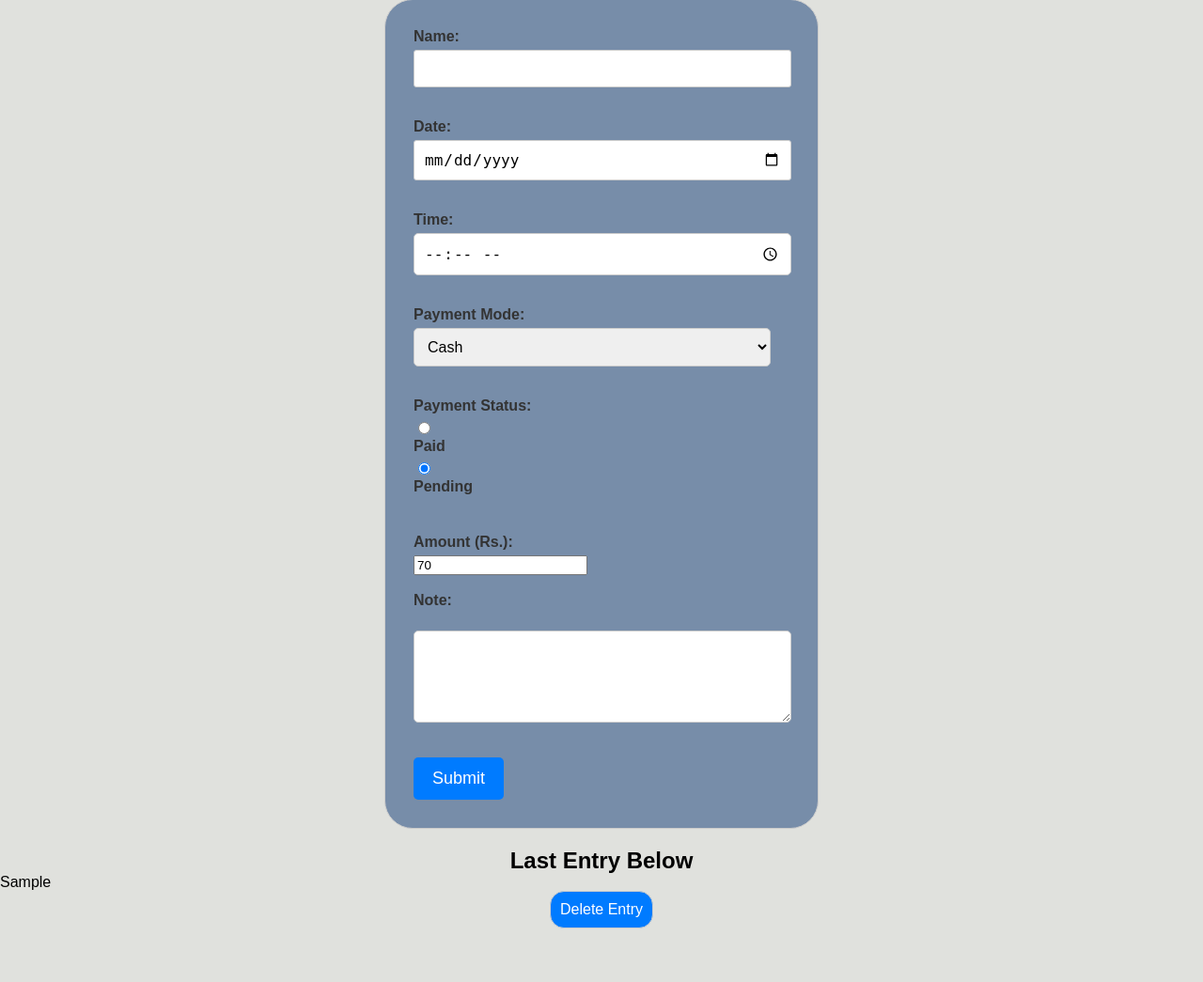
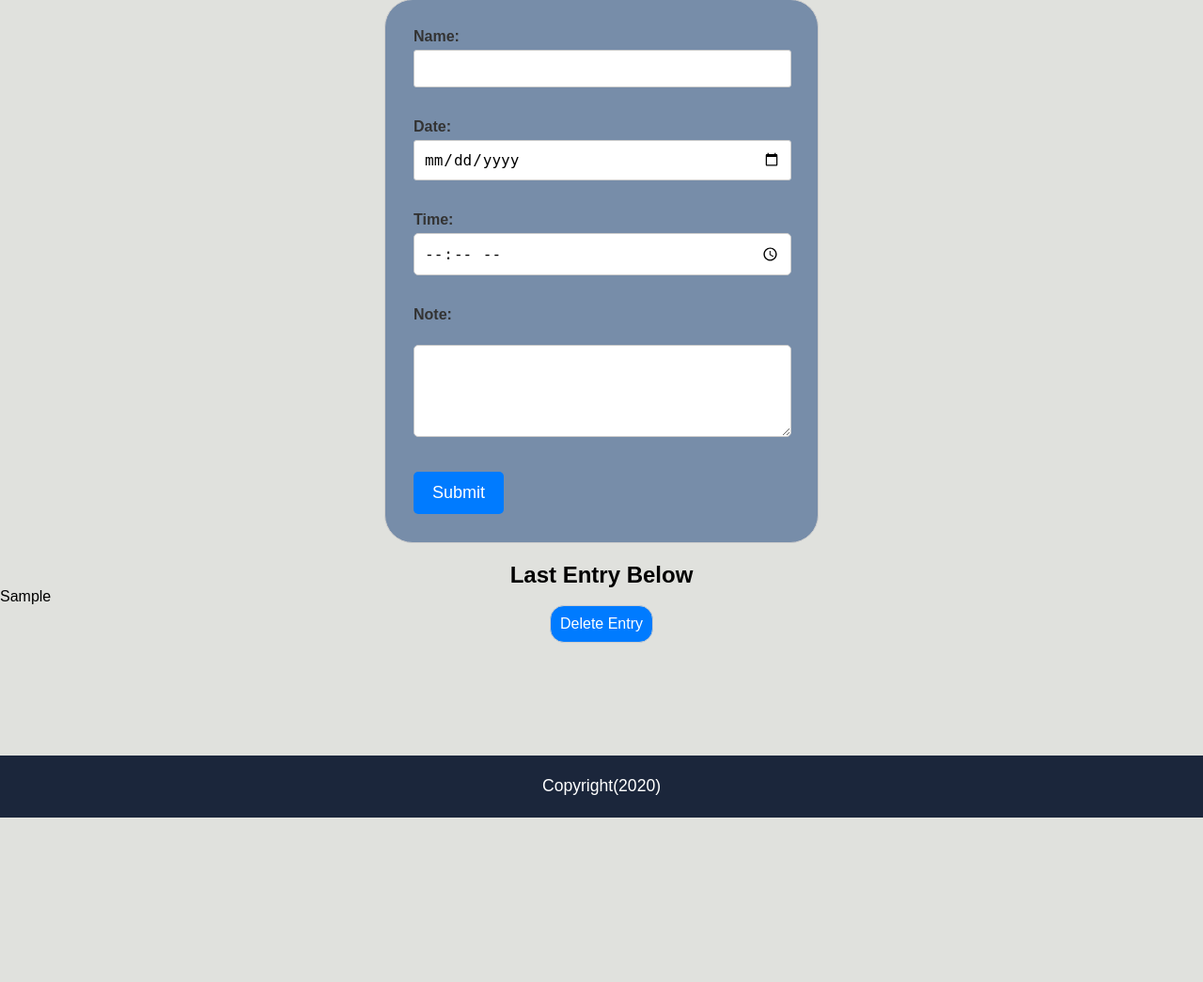
Before and after one commit to materialSlime/water_tanker_logger, a Flask app: template templates/entry.html in a window 1280 px wide. Shown: the part 112-1157 px from the top of the page at 94% size. After the commit the page ends 982 px from the top, so only its background shows below. Run offline with Flask 3, Linux system fonts and the light colour scheme; the template is opened without the code that fills it: most values are stand-ins (such as "Sample title", 1, 10 or a date in 2020); parts of the project's set-up code (start-up, migrations or seed data) failed here and were passed over.

Commit message:
updated main.py to make it work with sql (entry, payment and all retrieval features working)

```diff
--- a/import_to_db.py
+++ b/import_to_db.py
@@ -1,6 +1,6 @@
 from datetime import datetime
+import pandas as pd
 from sqlalchemy import create_engine, text
-import pandas as pd
 from mysql_queries import *
 
 host = '127.0.0.1'
--- a/main.py
+++ b/main.py
@@ -1,11 +1,21 @@
 from flask import Flask, render_template, request, redirect, url_for, send_file
 from datetime import datetime, timedelta
+from sqlalchemy import create_engine, text
 import pandas as pd
 import csv
+from mysql_queries import *
 
+host = '127.0.0.1'
+user = 'root'
+password = 'bharti'
+port = 3306
+database = "water_tanker_records"
+current_year = datetime.now().year
+
+engine = create_engine(f'mysql+pymysql://{user}:{password}@{host}:{port}/{database}')
+
+df = pd.read_sql(text(customer_tanker), engine)
 app = Flask(__name__)
-
-current_year = datetime.now().year
 
 
 def handle_no_file_found():
@@ -22,19 +32,28 @@ def handle_no_file_found():
         data = pd.read_csv('./logs.csv')
 
 
-handle_no_file_found()
+# handle_no_file_found()
 
 
-def write_entry_to_file(data):
-    with open("./logs.csv", 'a', newline='') as tanker_logs:
-        fieldnames = ['Name', 'Date', 'Time', 'Payment Mode', 'Payment Status', 'Amount (Rs.)', 'Note']
-        writer = csv.DictWriter(tanker_logs, fieldnames=fieldnames)
+def insert_tanker_record_to_sql(data):
+    with engine.connect() as conn:
 
-        if tanker_logs.tell() == 0:
-            writer.writeheader()
-            writer.writerow(data)
-        else:
-            writer.writerow(data)
+        customer_details = pd.read_sql(f'SELECT customer_id FROM customers '
+                                       f'WHERE name = "{data["Name"]}"', engine)
+
+        params = {
+            'customer_id': customer_details['customer_id'].item(),
+            'date': data['Date'],
+            'time': data['Time']
+        }
+
+        customer_params = {
+            "amount": customer_details['customer_id'].item(),
+            "name": data["Name"]
+        }
+        conn.execute(text(insert_tanker_record), parameters=params)
+        conn.execute(text(update_balance), parameters=customer_params)
+        conn.commit()
 
 
 def delete_last_entry():
@@ -62,31 +81,11 @@ def data_in_range_date(data, start, end):
     end_date = datetime.strptime(end, "%Y-%m-%d")
     date_range = []
     while start_date <= end_date:
-        date_range.append(start_date.strftime("%Y-%m-%d"))
+        date_range.append(start_date.date())
         start_date += timedelta(days=1)
-
-    refined = data[data['Date'].isin(date_range)]
+    refined = data[data['date'].isin(date_range)]
 
     return refined
-
-
-def get_amount_sum(data):
-    all_pending_payments = data[data["Payment Status"] == "Pending"]
-    return all_pending_payments["Amount (Rs.)"].sum()
-
-
-def update_dataframe(name, amt):
-    df = pd.read_csv('./logs.csv')
-    filtered = df[(df['Name'] == name) & (df["Payment Status"] == "Pending")]
-
-    for index, row in filtered.iterrows():
-
-        if amt >= row['Amount (Rs.)']:
-            df.at[index, 'Payment Status'] = 'Paid'
-            amt -= row['Amount (Rs.)']
-        print("Updating")
-
-    df.to_csv('./logs.csv', index=False)
 
 
 @app.route("/", methods=["GET", "POST"])
@@ -94,18 +93,19 @@ def home():
     if request.method == "POST":
         if request.form.get('table-index'):
             delete_by_index(request.form.get('table-index'))
-    data = pd.read_csv('./logs.csv')[::-1]
-    return render_template("index.html", footer_cpr_year=current_year, data_table_bool=True, data_table=data)
+    data = pd.read_sql(text(customer_tanker), engine)
+    return render_template("index.html", footer_cpr_year=current_year,
+                           data_table_bool=True, data_table=data)
 
 
 @app.route("/entry", methods=["POST", "GET"])
 def entry_page():
-    tanker_logs = pd.read_csv('./logs.csv')
+    tanker_logs = pd.read_sql(text(customer_tanker), engine)
     try:
-        default_date = tanker_logs.tail(1)['Date'].item()
-        last_time = tanker_logs.tail(1)["Time"].item()
+        last_date = tanker_logs.tail(1)['date'].item()
+        last_time = tanker_logs.tail(1)["time"].item()
     except:
-        default_date = None
+        last_date = None
         last_time = None
 
     entry_status = False
@@ -119,63 +119,72 @@ def entry_page():
             form_data = {
                 'Name': request.form['name'],
                 'Date': request.form['date'],
-                'Time': request.form['time'],
-                'Payment Mode': request.form['payment_mode'],
-                'Payment Status': request.form['payment_status'],
-                'Amount (Rs.)': request.form['amount'],
-                'Note': request.form['note']
+                'Time': request.form['time']
             }
             entry_status = True
-            write_entry_to_file(form_data)
+            insert_tanker_record_to_sql(form_data)
 
-    tanker_logs = pd.read_csv('./logs.csv')
-    last_row = tanker_logs.tail(1)
+    tanker_logs = pd.read_sql(text(customer_tanker), engine)
+    latest_row = tanker_logs.head(1)
+
     return render_template("entry.html", footer_cpr_year=current_year,
-                           entry_status_content=entry_status, default_date=default_date,
-                           last_time=last_time, last_log=last_row)
+                           entry_status_content=entry_status, default_date=last_date,
+                           last_time=last_time, last_log=latest_row)
 
 
 @app.route("/retrieve", methods=["GET", "POST"])
 def retrieve_page():
     if request.method == "POST":
+        in_range = None
+        data = pd.read_sql(text(customer_tanker), engine)
         if request.form.get('logs_by_date') == "Retrieve by Date":
-            data = pd.read_csv('./logs.csv')
             date = request.form.get('specified-date')
             in_range = data_in_range_date(data, date, date)
-            return render_template("retrieve.html", footer_cpr_year=current_year,
-                                   data_table=in_range, data_table_bool=True, amount_sum=get_amount_sum(in_range))
 
         if request.form.get('logs_today') == "Retrieve Today's Log":
-            data = pd.read_csv('./logs.csv')
             today = datetime.now().strftime("%Y-%m-%d")
             in_range = data_in_range_date(data, today, today)
-            return render_template("retrieve.html", footer_cpr_year=current_year,
-                                   data_table=in_range, data_table_bool=True, amount_sum=get_amount_sum(in_range))
 
         elif request.form.get('submit') == "Submit":
             name = request.form['name']
             start_date = request.form['startDate']
             end_date = request.form['endDate']
-            tanker_logs = pd.read_csv('./logs.csv')
-            all_matching_names = tanker_logs[tanker_logs['Name'] == name]
+            tanker_logs = pd.read_sql(text(customer_tanker), engine)
+            all_matching_names = tanker_logs[tanker_logs['name'] == name]
             in_range = data_in_range_date(all_matching_names, start_date, end_date)
-            return render_template("retrieve.html", footer_cpr_year=current_year,
-                                   data_table=in_range, data_table_bool=True, amount_sum=get_amount_sum(in_range))
+        return render_template("retrieve.html", footer_cpr_year=current_year,
+                               data_table=in_range, data_table_bool=True)
     return render_template("retrieve.html", footer_cpr_year=current_year,
                            data_table=None, data_table_bool=False)
 
 
 @app.route("/update-pay-info", methods=["GET", "POST"])
-def update_pay_info_page():
+def payment_entry_page():
     if request.method == 'POST':
         if request.form.get('update') == 'Update':
-            name = request.form.get('name')
-            paid_amt = request.form.get('paid_amount')
-            mode = request.form.get('payment_mode')
-            update_dataframe(name, int(paid_amt))
-            return render_template('./update_payment.html', update_succeed=True)
+
+            cs_id = pd.read_sql(f"SELECT customer_id FROM customers "
+                                f"WHERE name = '{request.form.get('name')}'", engine)['customer_id'].item()
+            payment_params = {
+                "customer_id": cs_id,
+                "date": datetime.now().date(),
+                "paid_amount": request.form.get('paid_amount')
+                # "mode" : request.form.get('payment_mode')
+            }
+
+            customer_params = {
+                "name": cs_id,
+                "amount": request.form.get('paid_amount')
+            }
+
+            with engine.connect() as conn:
+                conn.execute(text(insert_payment), parameters=payment_params)
+                conn.execute(text(update_balance), parameters=customer_params)
+                conn.commit()
+
+            return render_template('./payment_entry.html', update_succeed=True)
     else:
-        return render_template('./update_payment.html')
+        return render_template('./payment_entry.html')
 
 
 @app.route('/download-logs')
--- a/mysql_queries.py
+++ b/mysql_queries.py
@@ -42,3 +42,17 @@ insert_payment = """
     INSERT INTO payments (customer_id, date, paid_amount)
     VALUES (:customer_id, :date, :paid_amount);
 """
+
+update_balance = """
+    UPDATE customers
+    SET balance = balance + :amount
+    WHERE customer_id = :name;
+"""
+
+customer_tanker = """
+   SELECT name, date, time
+    FROM tanker_records AS tf
+    JOIN customers AS c
+        ON tf.customer_id = c.customer_id
+    ORDER BY tf.id DESC;
+"""
--- a/templates/entry.html
+++ b/templates/entry.html
@@ -26,25 +26,6 @@
         <label for="time">Time:</label>
         <input type="time" id="time" name="time" value="{{last_time}}" required><br><br>
 
-        <label for="payment_mode">Payment Mode:</label>
-        <select id="payment_mode" name="payment_mode" required>
-            <option value="Credit Card">Credit Card</option>
-            <option value="Debit Card">Debit Card</option>
-            <option value="Cash" selected>Cash</option>
-            <option value="Bank Transfer">Bank Transfer</option>
-            <option value="UPI">UPI</option>
-            <option value="Other">Other</option>
-        </select><br><br>
-
-        <label for="payment_status_paid">Payment Status:</label>
-        <input type="radio" id="payment_status_paid" name="payment_status" value="Paid" required>
-        <label for="payment_status_paid">Paid</label>
-        <input type="radio" id="payment_status_pending" name="payment_status" value="Pending" required checked>
-        <label for="payment_status_pending">Pending</label><br><br>
-
-        <label for="amount">Amount (Rs.):</label>
-        <input type="number" id="amount" name="amount" step="0.01" required value="70"><br><br>
-
         <label for="note">Note:</label><br>
         <textarea id="note" name="note" rows="4" cols="50"></textarea><br><br>
 
--- a/templates/index.html
+++ b/templates/index.html
@@ -8,7 +8,7 @@
     <h1>Tanker Logs Manager</h1>
     <a class="entry button" href="{{ url_for('entry_page') }}">Entry</a>
     <a class="retrieve button" href="{{ url_for('retrieve_page') }}">Retrieve</a>
-    <a class="update button" href="{{ url_for('update_pay_info_page') }}">Update Payment Info</a>
+    <a class="update button" href="{{ url_for('payment_entry_page') }}">Update Payment Info</a>
     <a class="download button" href="{{ url_for('download_logs') }}"> Download All Logs</a>
 </div>
 
--- a/templates/update_payment.html
+++ b/templates/payment_entry.html
@@ -6,7 +6,7 @@
 
 <h2>Payment Update Form</h2>
 <div class="content">
-    <form action="{{ url_for('update_pay_info_page') }}" method="POST">
+    <form action="{{ url_for('payment_entry_page') }}" method="POST">
 
         <label for="name">Name:</label>
         <input type="text" id="name" name="name" required list="regular_customers">
```
